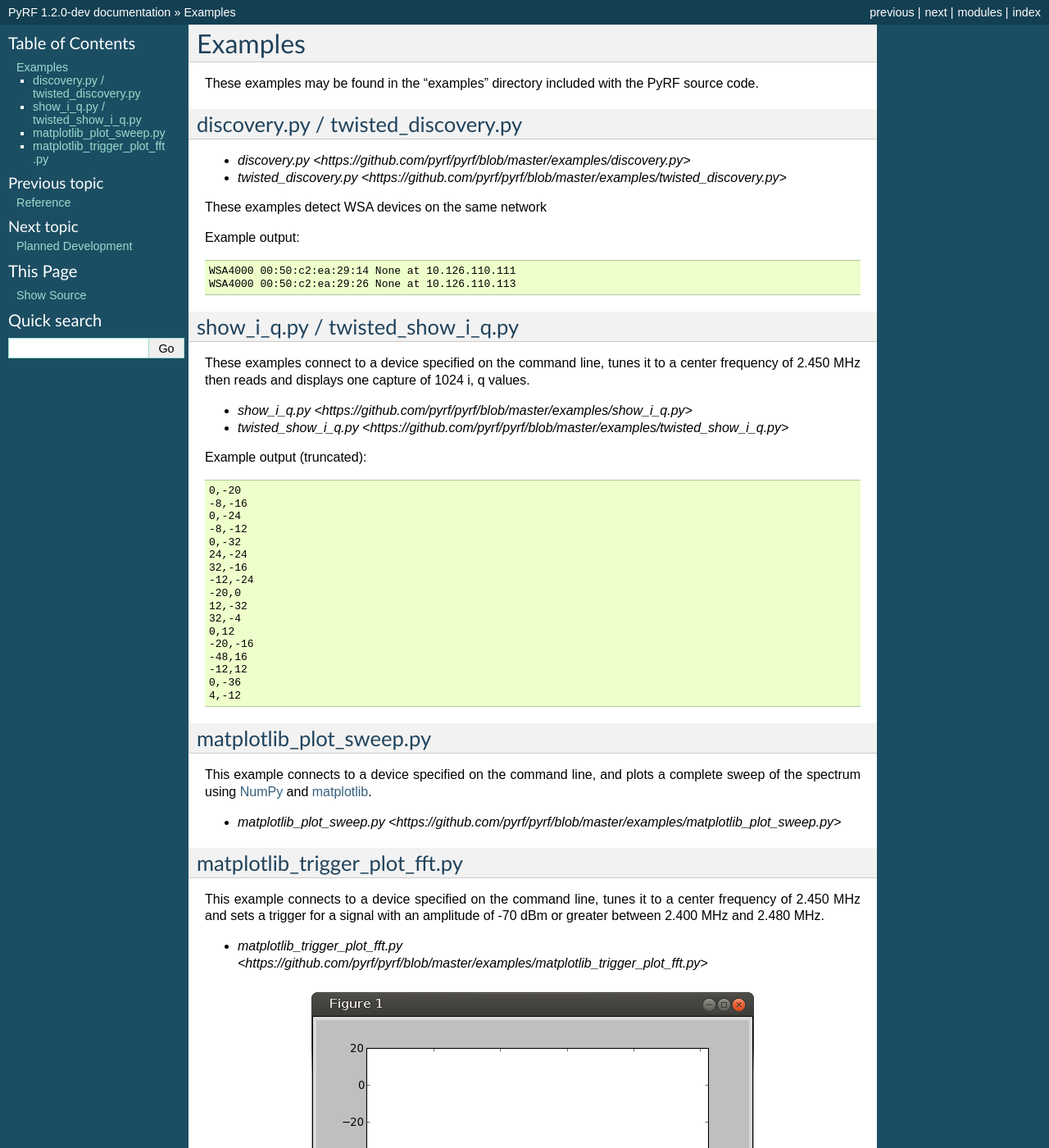
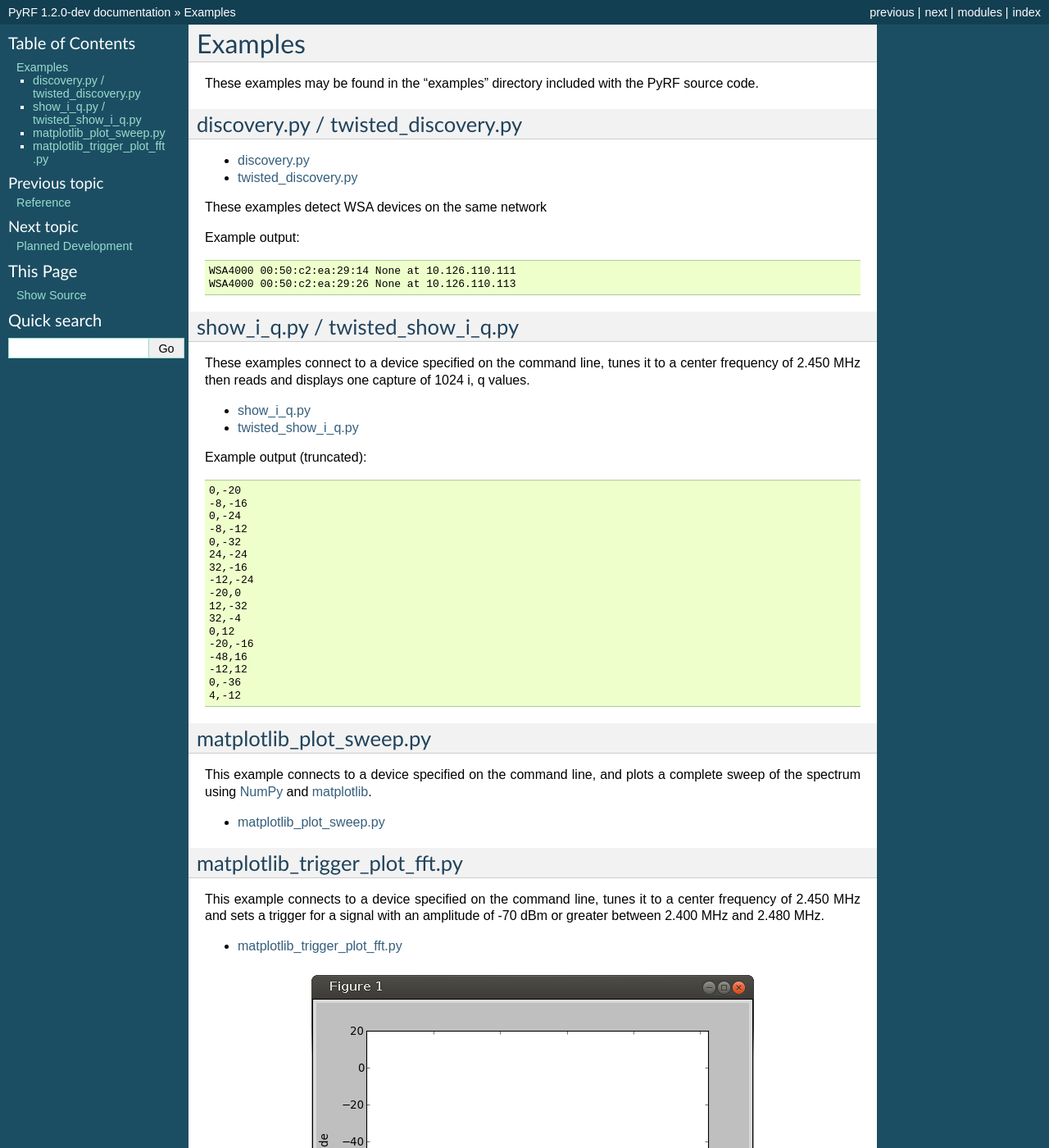
Before and after one commit to pyrf/pyrf, a Sphinx documentation site: the page built from docs/examples.rst, in a window 1280 px wide and 1400 px high. Shown: the whole window at 82% size. Built offline with Sphinx 7.4.7, drawn with Linux system fonts in a browser that asks for light colours.

Commit message:
docs: fix example links

```diff
--- a/docs/examples.rst
+++ b/docs/examples.rst
@@ -9,8 +9,8 @@ with the PyRF source code.
 discovery.py / twisted_discovery.py
 -----------------------------------
 
-* `discovery.py <https://github.com/pyrf/pyrf/blob/master/examples/discovery.py>`
-* `twisted_discovery.py <https://github.com/pyrf/pyrf/blob/master/examples/twisted_discovery.py>`
+* `discovery.py <https://github.com/pyrf/pyrf/blob/master/examples/discovery.py>`_
+* `twisted_discovery.py <https://github.com/pyrf/pyrf/blob/master/examples/twisted_discovery.py>`_
 
 These examples detect WSA devices on the same network
 
@@ -29,8 +29,8 @@ These examples connect to a device specified on the command line,
 tunes it to a center frequency of 2.450 MHz
 then reads and displays one capture of 1024 i, q values.
 
-* `show_i_q.py <https://github.com/pyrf/pyrf/blob/master/examples/show_i_q.py>`
-* `twisted_show_i_q.py <https://github.com/pyrf/pyrf/blob/master/examples/twisted_show_i_q.py>`
+* `show_i_q.py <https://github.com/pyrf/pyrf/blob/master/examples/show_i_q.py>`_
+* `twisted_show_i_q.py <https://github.com/pyrf/pyrf/blob/master/examples/twisted_show_i_q.py>`_
 
 Example output (truncated):
 
@@ -61,7 +61,7 @@ matplotlib_plot_sweep.py
 This example connects to a device specified on the command line,
 and plots a complete sweep of the spectrum using NumPy_ and matplotlib_.
 
-* `matplotlib_plot_sweep.py <https://github.com/pyrf/pyrf/blob/master/examples/matplotlib_plot_sweep.py>`
+* `matplotlib_plot_sweep.py <https://github.com/pyrf/pyrf/blob/master/examples/matplotlib_plot_sweep.py>`_
 
 .. _NumPy: http://numpy.scipy.org/
 .. _matplotlib: http://matplotlib.org/
@@ -75,7 +75,7 @@ tunes it to a center frequency of 2.450 MHz
 and sets a trigger for a signal with an amplitude of -70 dBm or
 greater between 2.400 MHz and 2.480 MHz.
 
-* `matplotlib_trigger_plot_fft.py <https://github.com/pyrf/pyrf/blob/master/examples/matplotlib_trigger_plot_fft.py>`
+* `matplotlib_trigger_plot_fft.py <https://github.com/pyrf/pyrf/blob/master/examples/matplotlib_trigger_plot_fft.py>`_
 
 .. figure:: plot_fft.png
    :alt: matplotlib_trigger_plot_fft screen shot
```
